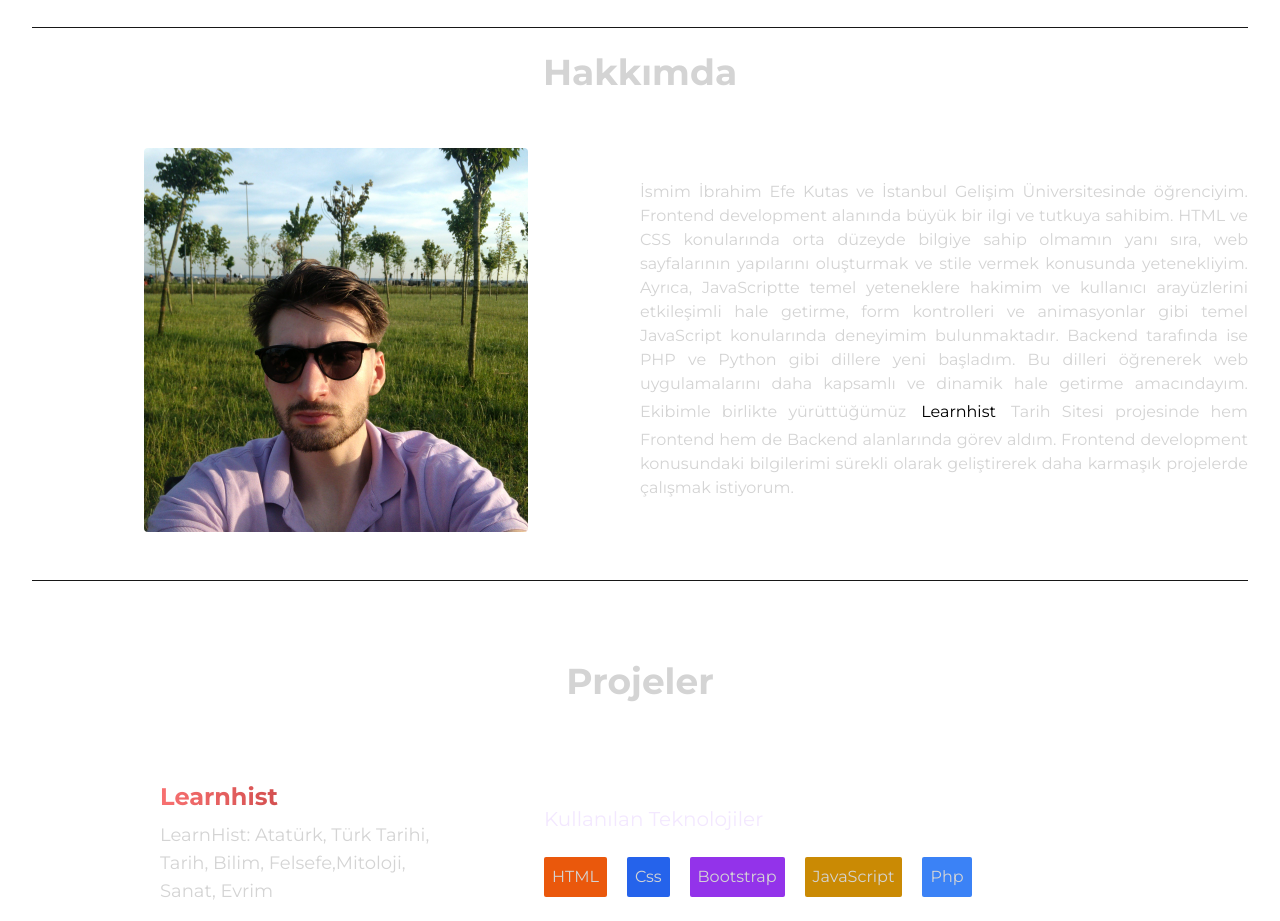
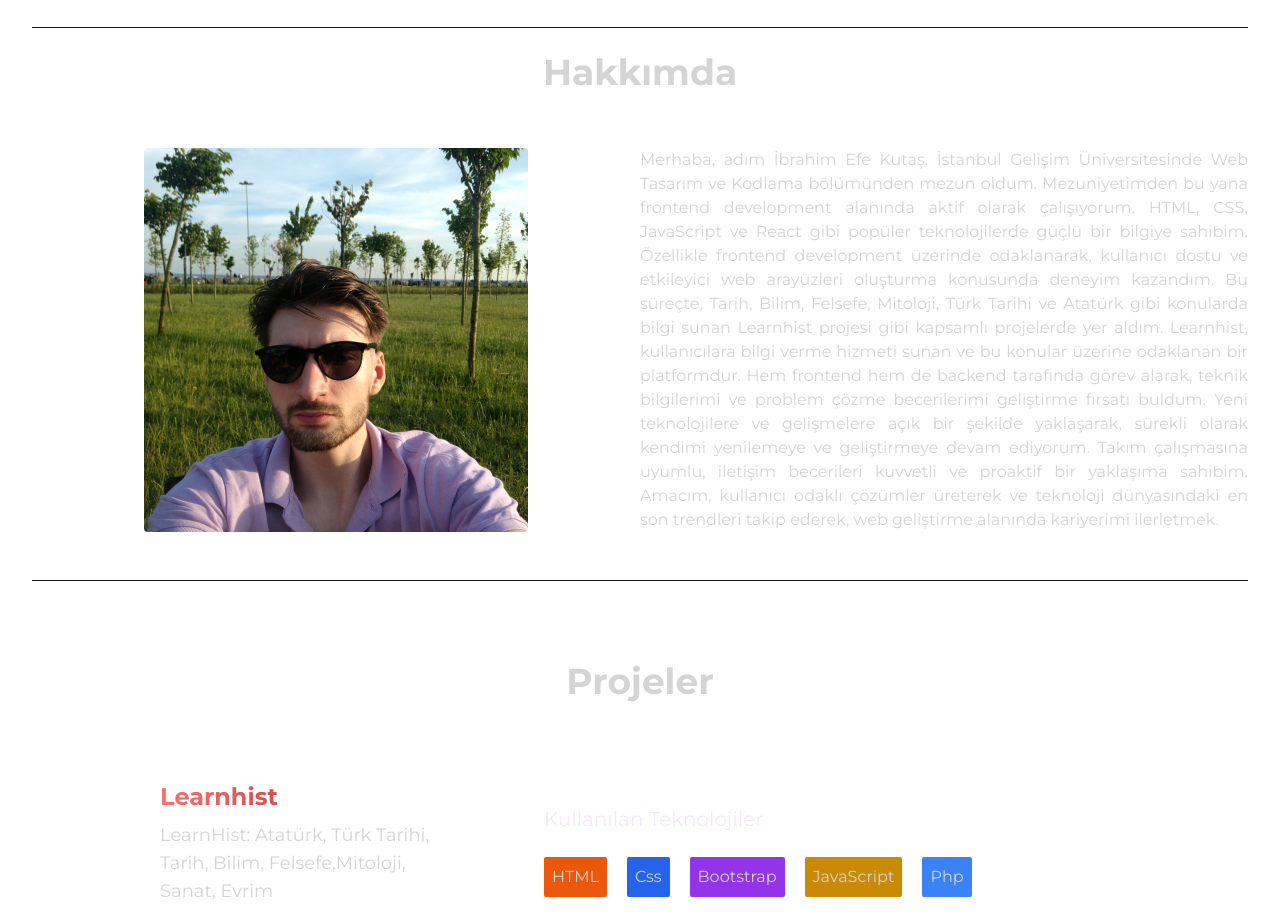
Before and after one commit to iibrahmefe/iibrahmefee.dev, a React (Vite) app: page / in a window 1280 px wide. Shown: the part 1000-1921 px from the top of the page. Built offline with nearby package versions, Linux system fonts and the light colour scheme.

Commit message:
güncelleme

```diff
--- a/src/components/About.jsx
+++ b/src/components/About.jsx
@@ -13,12 +13,15 @@ const About = () => {
                 <div className="right w-full lg:w-1/2 flex items-center ">
                     <div className="flex justify-center items-start lg:justify-center">
                         <p className="py-6 text-justify">
-                            İsmim İbrahim Efe Kutas ve İstanbul Gelişim Üniversitesinde öğrenciyim. Frontend development alanında büyük bir ilgi ve tutkuya sahibim. HTML ve CSS konularında orta düzeyde bilgiye sahip olmamın yanı sıra, web sayfalarının yapılarını oluşturmak ve stile vermek konusunda yetenekliyim. Ayrıca, JavaScriptte temel yeteneklere hakimim ve kullanıcı arayüzlerini etkileşimli hale getirme, form kontrolleri ve animasyonlar gibi temel JavaScript konularında deneyimim bulunmaktadır.
-                            Backend tarafında ise PHP ve Python gibi dillere yeni başladım. Bu dilleri öğrenerek web uygulamalarını daha kapsamlı ve dinamik hale getirme amacındayım. Ekibimle birlikte yürüttüğümüz <button className="bg-white rounded p-1 text-black  hover:bg-white/80 transition-all"><a href="https://www.learnhist.com.tr/" className="" target="_blank">Learnhist</a></button>  Tarih Sitesi projesinde hem Frontend hem de Backend alanlarında görev aldım. Frontend development konusundaki bilgilerimi sürekli olarak geliştirerek daha karmaşık projelerde çalışmak istiyorum.
-                    </p>
+                            Merhaba, adım İbrahim Efe Kutaş. İstanbul Gelişim Üniversitesinde Web Tasarım ve Kodlama bölümünden mezun oldum. Mezuniyetimden bu yana frontend development alanında aktif olarak çalışıyorum. HTML, CSS, JavaScript ve React gibi popüler teknolojilerde güçlü bir bilgiye sahibim.
+
+                            Özellikle frontend development üzerinde odaklanarak, kullanıcı dostu ve etkileyici web arayüzleri oluşturma konusunda deneyim kazandım. Bu süreçte, Tarih, Bilim, Felsefe, Mitoloji, Türk Tarihi ve Atatürk gibi konularda bilgi sunan Learnhist projesi gibi kapsamlı projelerde yer aldım. Learnhist, kullanıcılara bilgi verme hizmeti sunan ve bu konular üzerine odaklanan bir platformdur. Hem frontend hem de backend tarafında görev alarak, teknik bilgilerimi ve problem çözme becerilerimi geliştirme fırsatı buldum.
+
+                            Yeni teknolojilere ve gelişmelere açık bir şekilde yaklaşarak, sürekli olarak kendimi yenilemeye ve geliştirmeye devam ediyorum. Takım çalışmasına uyumlu, iletişim becerileri kuvvetli ve proaktif bir yaklaşıma sahibim. Amacım, kullanıcı odaklı çözümler üreterek ve teknoloji dünyasındaki en son trendleri takip ederek, web geliştirme alanında kariyerimi ilerletmek.
+                        </p>
+                    </div>
                 </div>
             </div>
-        </div>
         </div >
     )
 }
```
